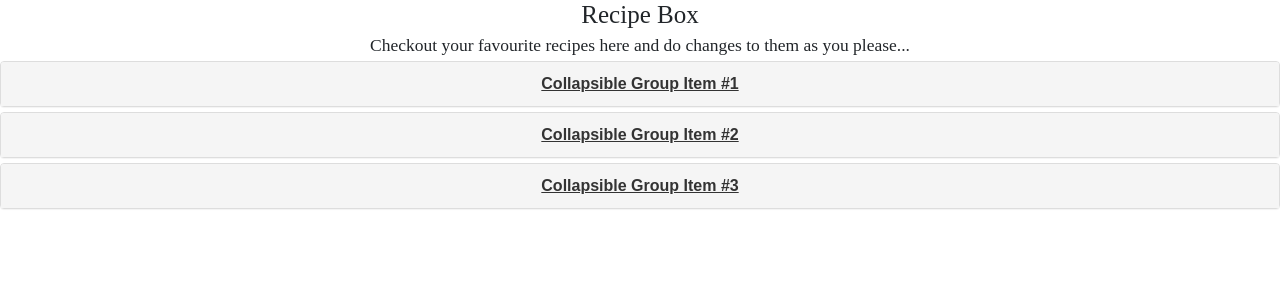
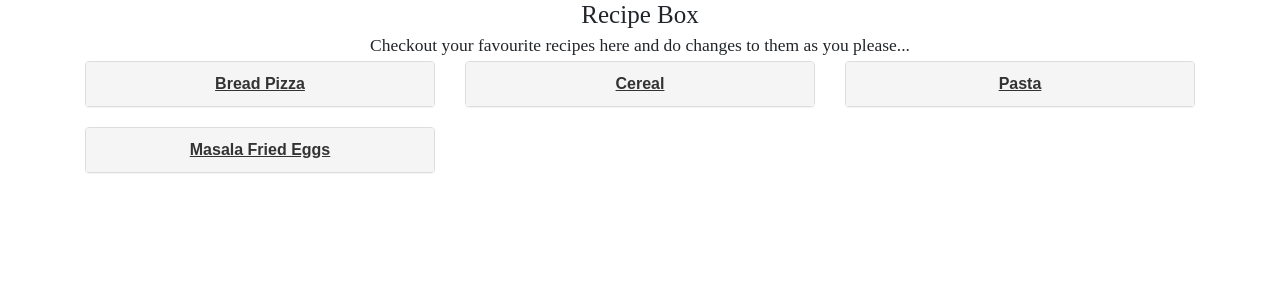
Before and after one commit to sahanabalram/RecipeBox, a React (Create React App) app: page / in a window 1280 px wide. Shown: the top 300 px of the page. Built offline with nearby package versions, Linux system fonts and the light colour scheme; a web font is replaced by a local one.

Commit message:
Create Panel

```diff
--- a/src/components/Cards/Cards.js
+++ b/src/components/Cards/Cards.js
@@ -1,5 +1,13 @@
 import React, {Component} from 'react';
-import {Panel,PanelGroup} from 'react-bootstrap';
+import {
+    Grid,
+    Row,
+    Col,
+    Panel,
+    PanelGroup,
+    ListGroup,
+    ListGroupItem
+} from 'react-bootstrap';
 import './Cards.css';
 
 class RecipePanel extends Component {
@@ -8,53 +16,37 @@ class RecipePanel extends Component {
     };
     render() {
         return (
-            <PanelGroup accordion id="accordion-example">
+            <div>
+                <Grid>
+                    <Row>
+                        {this
+                            .state
+                            .recipes
+                            .map(recipeList => (
+                                <Col s={12} m={4} lg={4}>
+                                    <PanelGroup accordion id="accordion-uncontrolled-example" defaultActiveKey="2">
                                         <Panel eventKey="1">
                                             <Panel.Heading>
-                        <Panel.Title toggle>Collapsible Group Item #1</Panel.Title>
+                                                <Panel.Title toggle>{recipeList.name}</Panel.Title>
                                             </Panel.Heading>
                                             <Panel.Body collapsible>
-                        Anim pariatur cliche reprehenderit, enim eiusmod high life accusamus terry
-                        richardson ad squid. 3 wolf moon officia aute, non cupidatat skateboard dolor
-                        brunch. Food truck quinoa nesciunt laborum eiusmod. Brunch 3 wolf moon tempor,
-                        sunt aliqua put a bird on it squid single-origin coffee nulla assumenda
-                        shoreditch et. Nihil anim keffiyeh helvetica, craft beer labore wes anderson
-                        cred nesciunt sapiente ea proident. Ad vegan excepteur butcher vice lomo.
-                        Leggings occaecat craft beer farm-to-table, raw denim aesthetic synth nesciunt
-                        you probably haven't heard of them accusamus labore sustainable VHS.
-                    </Panel.Body>
-                </Panel>
-                <Panel eventKey="2">
-                    <Panel.Heading>
-                        <Panel.Title toggle>Collapsible Group Item #2</Panel.Title>
-                    </Panel.Heading>
-                    <Panel.Body collapsible>
-                        Anim pariatur cliche reprehenderit, enim eiusmod high life accusamus terry
-                        richardson ad squid. 3 wolf moon officia aute, non cupidatat skateboard dolor
-                        brunch. Food truck quinoa nesciunt laborum eiusmod. Brunch 3 wolf moon tempor,
-                        sunt aliqua put a bird on it squid single-origin coffee nulla assumenda
-                        shoreditch et. Nihil anim keffiyeh helvetica, craft beer labore wes anderson
-                        cred nesciunt sapiente ea proident. Ad vegan excepteur butcher vice lomo.
-                        Leggings occaecat craft beer farm-to-table, raw denim aesthetic synth nesciunt
-                        you probably haven't heard of them accusamus labore sustainable VHS.
-                    </Panel.Body>
-                </Panel>
-                <Panel eventKey="3">
-                    <Panel.Heading>
-                        <Panel.Title toggle>Collapsible Group Item #3</Panel.Title>
-                    </Panel.Heading>
-                    <Panel.Body collapsible>
-                        Anim pariatur cliche reprehenderit, enim eiusmod high life accusamus terry
-                        richardson ad squid. 3 wolf moon officia aute, non cupidatat skateboard dolor
-                        brunch. Food truck quinoa nesciunt laborum eiusmod. Brunch 3 wolf moon tempor,
-                        sunt aliqua put a bird on it squid single-origin coffee nulla assumenda
-                        shoreditch et. Nihil anim keffiyeh helvetica, craft beer labore wes anderson
-                        cred nesciunt sapiente ea proident. Ad vegan excepteur butcher vice lomo.
-                        Leggings occaecat craft beer farm-to-table, raw denim aesthetic synth nesciunt
-                        you probably haven't heard of them accusamus labore sustainable VHS.
+                                                <ListGroup>
+                                                    {recipeList
+                                                        .ingredients
+                                                        .map(ingredient => (
+                                                            <ListGroupItem>{ingredient}</ListGroupItem>
+                                                        ))}
+                                                </ListGroup>
                                             </Panel.Body>
                                         </Panel>
                                     </PanelGroup>
+                                </Col>
+                            ))}
+
+                    </Row>
+                </Grid>
+            </div>
+
         )
     }
 }
```
Lines whose indentation alone changed are shown as unchanged.
